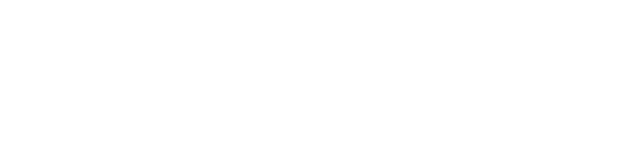
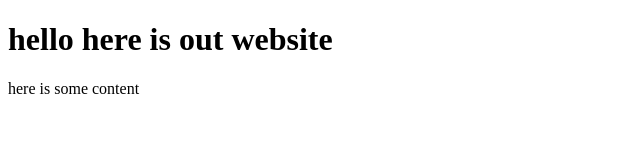
Before and after one commit to betusyakup/githubTest, a plain HTML site: page index.html in a window 1280 px wide. Shown: the whole page, without its empty margins (0-640 px from the left). Drawn offline with Linux system fonts and the light colour scheme.

Commit message:
added contet to index.html

```diff
--- a/index.html
+++ b/index.html
@@ -7,6 +7,7 @@
     <title>Document</title>
 </head>
 <body>
-
+    <h1>hello here is out website</h1>
+    <p>here is some content</p>
 </body>
 </html>
```
